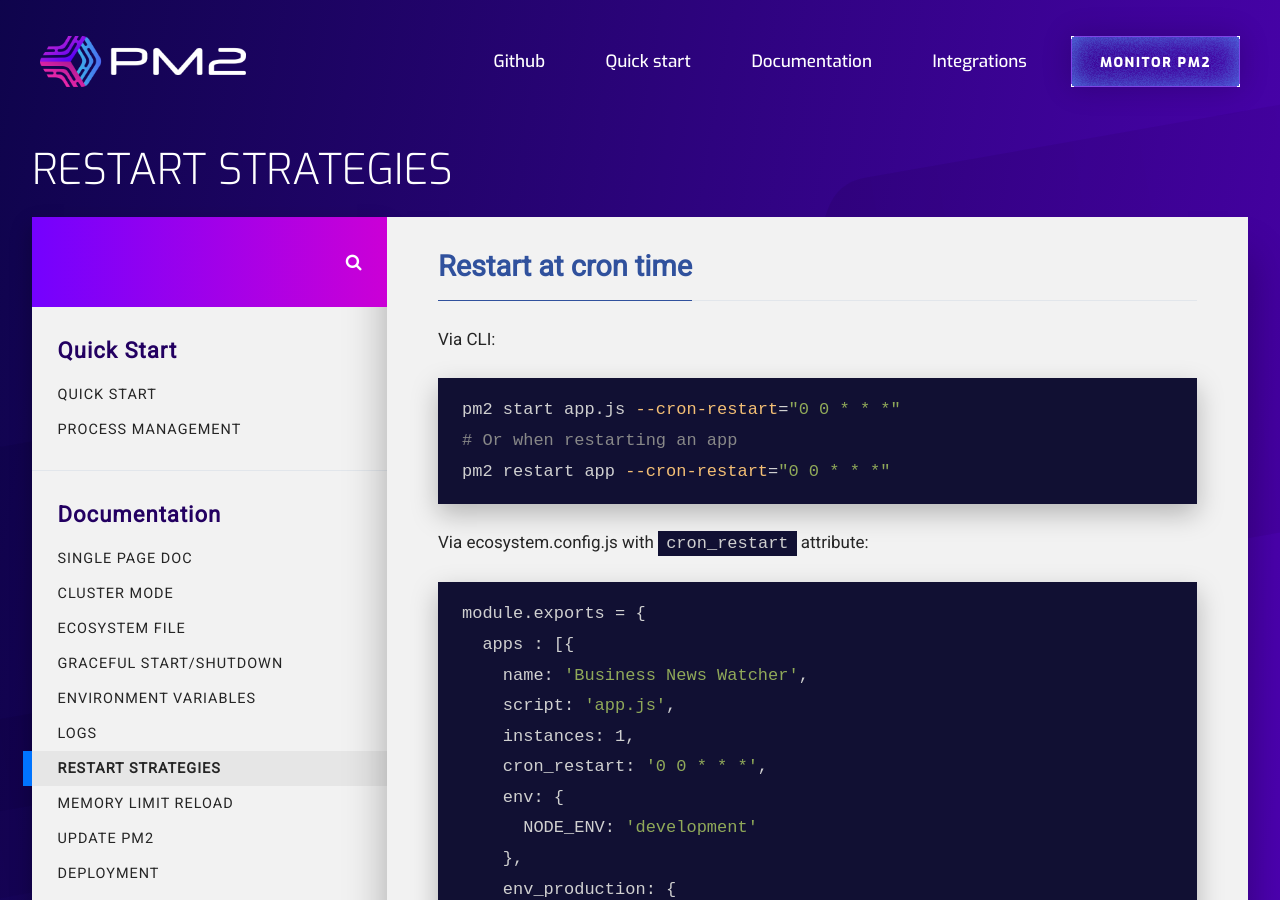
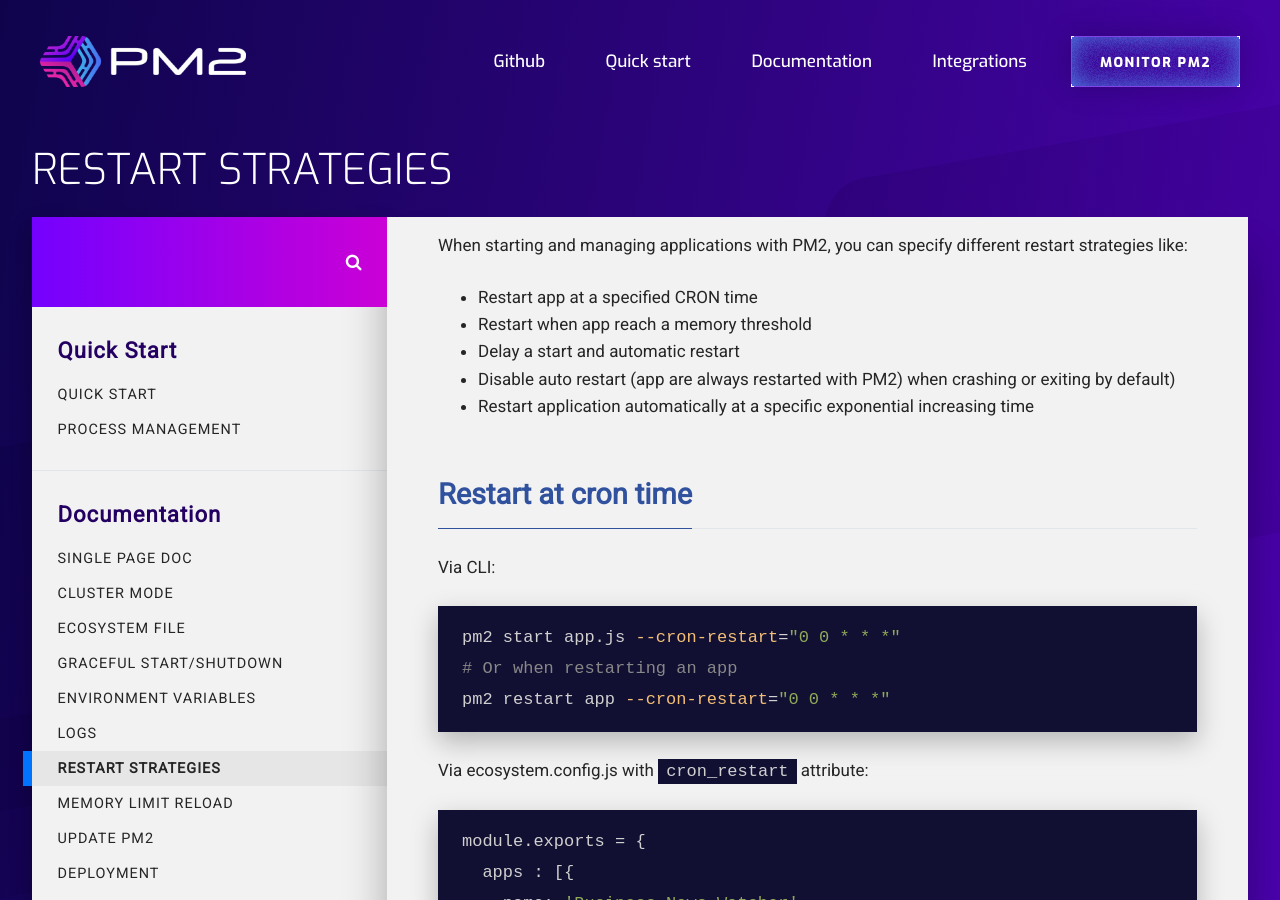
Before and after one commit to pm2-hive/pm2-hive.github.io, a Jekyll site: the page built from docs/features/restart-strategies.md, in a window 1280 px wide and 900 px high. Built offline with Jekyll 4.4.1, drawn with Linux system fonts in a browser that asks for light colours; comment, search, counter and statistics services are not loaded.

Commit message:
Update restart-strategies.md

```diff
--- a/docs/features/restart-strategies.md
+++ b/docs/features/restart-strategies.md
@@ -4,6 +4,14 @@
 description: Handle application restart properly
 permalink: /docs/usage/restart-strategies/
 ---
+
+When starting and managing applications with PM2, you can specify different restart strategies like:
+
+- Restart app at a specified CRON time
+- Restart when app reach a memory threshold
+- Delay a start and automatic restart
+- Disable auto restart (app are always restarted with PM2) when crashing or exiting by default)
+- Restart application automatically at a specific exponential increasing time
 
 ## Restart at cron time
 
```
